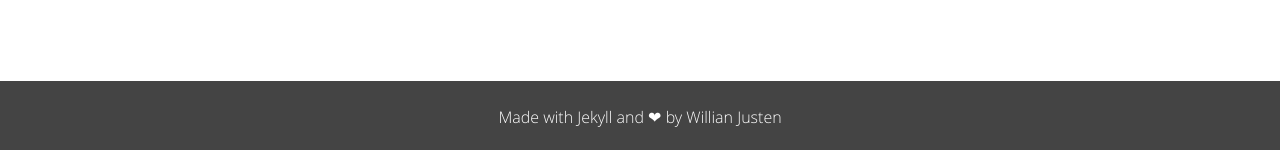
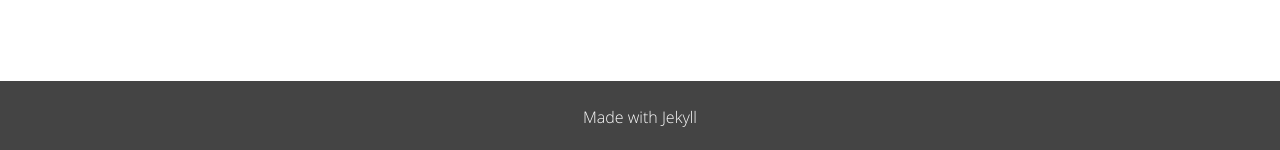
Before and after one commit to scaperoth/scaperoth.github.io, a Jekyll site: the page built from index.html, in a window 1280 px wide. Shown: the part 1189-1339 px from the top of the page. Built offline with Jekyll 4.4.1, drawn with Linux system fonts in a browser that asks for light colours.

Commit message:
updated footer

```diff
--- a/_includes/footer.html
+++ b/_includes/footer.html
@@ -1,4 +1,4 @@
 <footer>
-    <p>Made with <a href="http://jekyllrb.com/" target="_blank">Jekyll</a> and <span class="love">❤</span> by <a href="http://willianjusten.com">Willian Justen</a></p>
+    <p>Made with <a href="http://jekyllrb.com/" target="_blank">Jekyll</a>
 </footer>
 <script src="{{ "/assets/js/main.js" | prepend: site.baseurl }}"></script>
```
